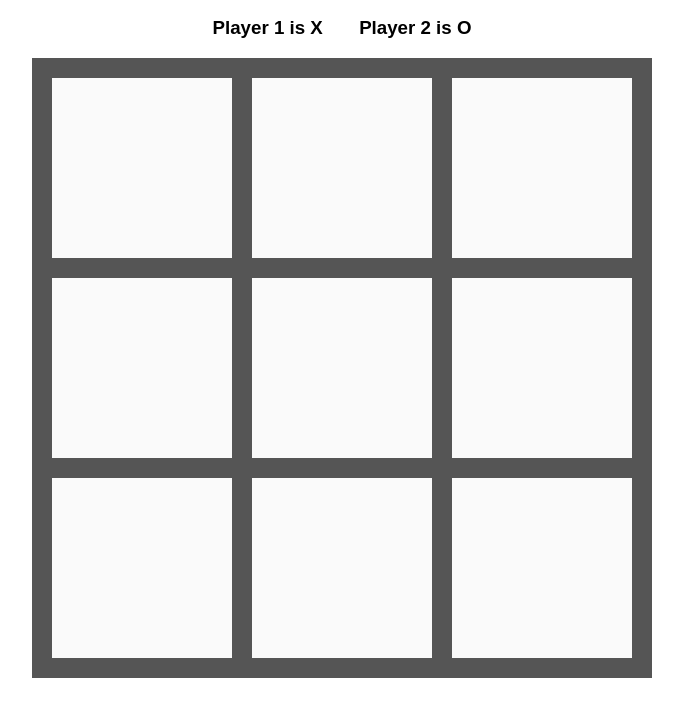
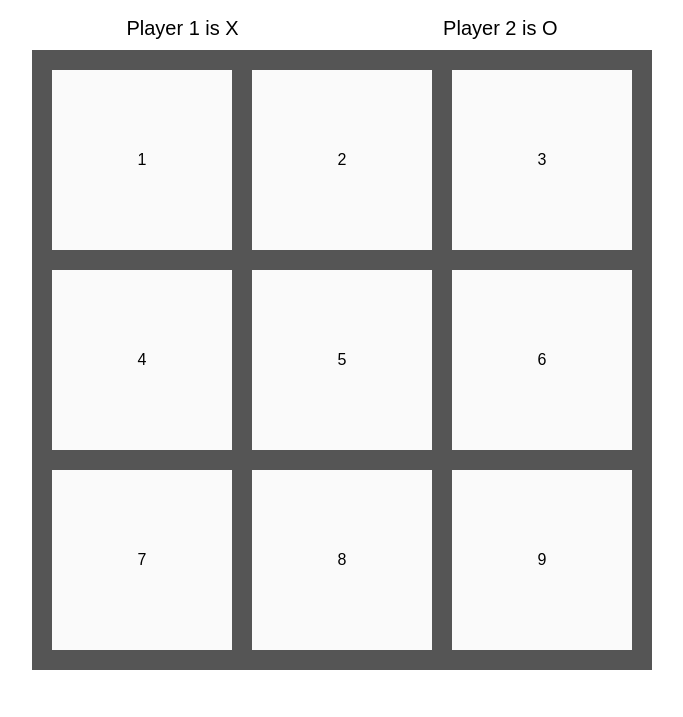
Before and after one commit to mikeyvsaul/Tic-Tac-Toe-Lab, a plain HTML site: page index.html in a window 1280 px wide. Shown: the part 59-776 px from the top of the page, without its empty margins (298-981 px from the left). Drawn offline with Linux system fonts and the light colour scheme.

Commit message:
Identified boxes

```diff
--- a/index.html
+++ b/index.html
@@ -11,17 +11,20 @@
     <!-- <header>T I C - T A C - T O E</header> -->
     <main>
         <h2>T I C - T A C - T O E</h2>
-        <h3>Player 1 is X &nbsp;&nbsp;&nbsp;&nbsp;&nbsp; Player 2 is O</h3>
+        <ul>
+            <li>Player 1 is X</li>
+            <li>Player 2 is O</li>
+        </ul>
         <section class="board">
-            <div class="box"></div>
-            <div class="box"></div>
-            <div class="box"></div>
-            <div class="box"></div>
-            <div class="box"></div>
-            <div class="box"></div>
-            <div class="box"></div>
-            <div class="box"></div>
-            <div class="box"></div>
+            <div class="box" id="box1">1</div>
+            <div class="box" id="box2">2</div>
+            <div class="box" id="box3">3</div>
+            <div class="box" id="box4">4</div>
+            <div class="box" id="box5">5</div>
+            <div class="box" id="box6">6</div>
+            <div class="box" id="box7">7</div>
+            <div class="box" id="box8">8</div>
+            <div class="box" id="box9">9</div>
         </section>
     </main>
 </body>
--- a/main.css
+++ b/main.css
@@ -10,12 +10,28 @@ body {
     height: 100vh;
 }
 
+ul {
+  list-style-type: none;
+  margin: 0;
+  padding: 0;
+}
+
+li {
+   display: inline;
+   padding: 100px;
+   font-size: 20px;
+}
+
+
+/* Used a codepen to help start with creation of board
+https://codepen.io/chrisoncode/pen/bYmpxw */
+
 .board {
     display: grid;
-    margin: 0;
+    margin: 10px;
     border: 10px solid #555;
-    grid-template-rows: 200px 200px 200px;
-    grid-template-columns: 200px 200px 200px;
+    grid-template-rows: repeat(3, 200px);
+    grid-template-columns: repeat(3, 200px);
 }
 
 .box {
```
